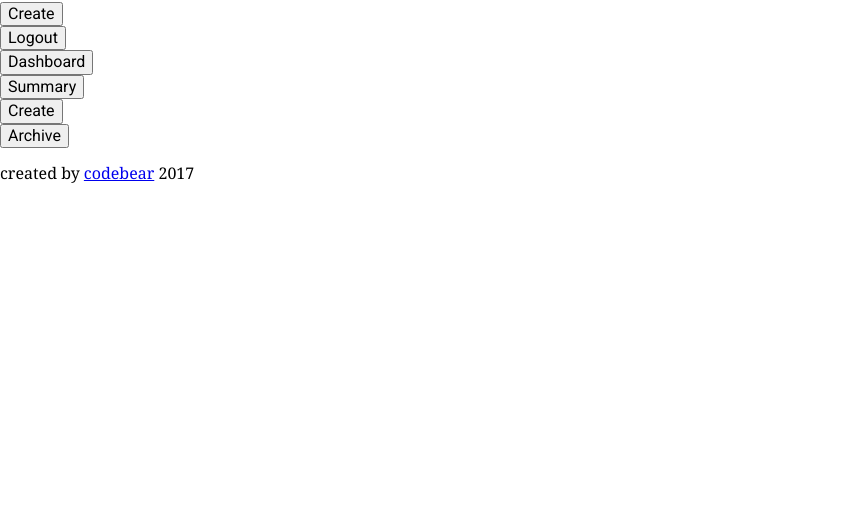
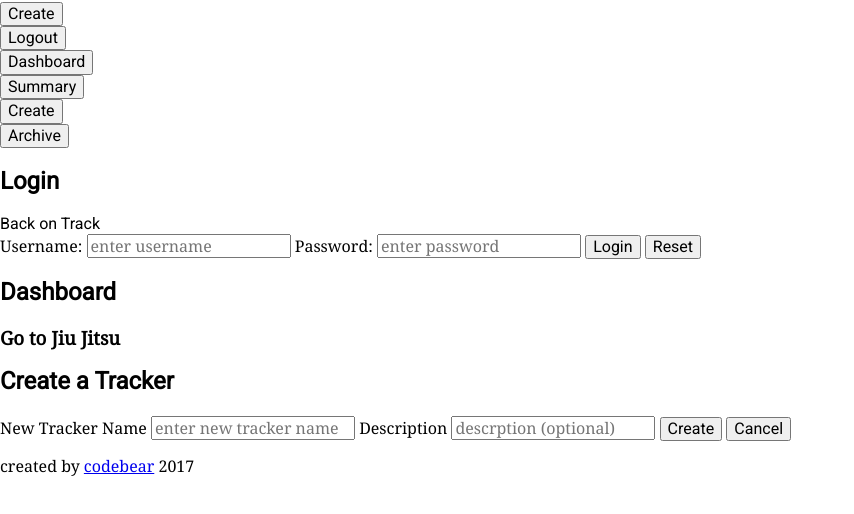
Before and after one commit to raysmithdev/track-life, a website: page public/app.html in a window 1280 px wide. Shown: the part 78-592 px from the top of the page, without its empty margins (0-854 px from the left). Drawn offline with nearby package versions, Linux system fonts and the light colour scheme; files whose address does not match are found by name.

Commit message:
initial commit

```diff
--- a/public/app.html
+++ b/public/app.html
@@ -10,6 +10,7 @@
     <link rel="stylesheet" href="https://fonts.googleapis.com/css?family=Noto+Serif:400,700i|Roboto:400,900i">
     <link rel="stylesheet" href="https://fonts.googleapis.com/icon?family=Material+Icons">
     <link rel="stylesheet" href="app.css">
+    <link rel="stylesheet" href="grid.css">
   </head>
 
   <body>
@@ -32,8 +33,39 @@
 
     <main>
       <section class="login"></section>
+        <h2>Login</h2>
+        <form action="" method="get">
+          <legend>Back on Track</legend>
+              <label for="username">Username:</label>
+              <input id="username" type="text" placeholder="enter username">
+
+              <label for="password">Password:</label>
+              <input id="password" type="password" placeholder="enter password" required>
+
+              <button type="submit">Login</button>
+              <button type="reset">Reset</button>
+          </form>
+
       <section class="dashboard"></section>
+        <h2>Dashboard</h2>
+        <article>
+          <h3 class="tracker-title">Go to Jiu Jitsu</h3>
+
+        </article>
+
       <section class="create-tracker"></section>
+        <h2>Create a Tracker</h2>
+        <form action="" method="post">
+          <label for="tracker-name">New Tracker Name</label>
+          <input id="tracker-name" type="text" placeholder="enter new tracker name">
+
+          <label for="tracker-description">Description</label>
+          <input id="tracker-description" type="text" placeholder="descrption (optional)">
+
+          <button type="submit">Create</button>
+          <button type="button">Cancel</button>
+        </form>
+
       <section class="tracker-summary"></section>
       <section class="chart"></section>
       <section class="profile"></section>
```
